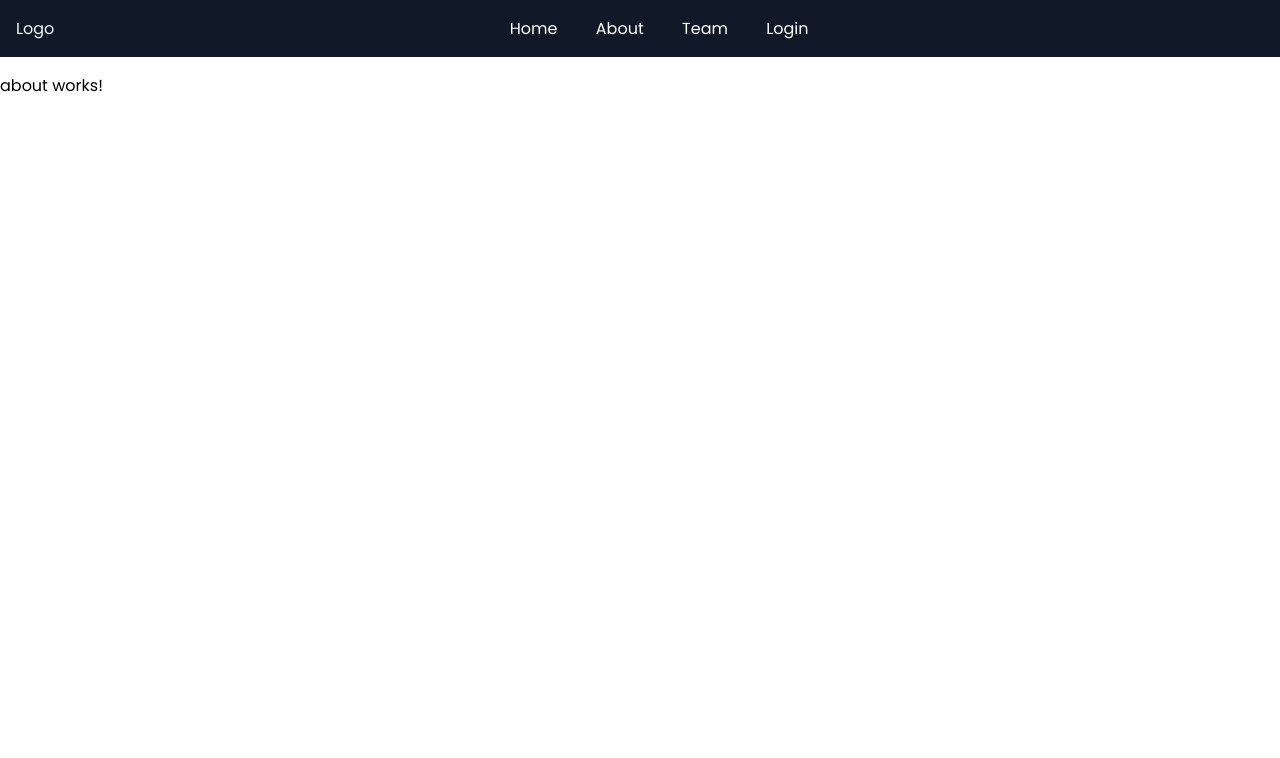
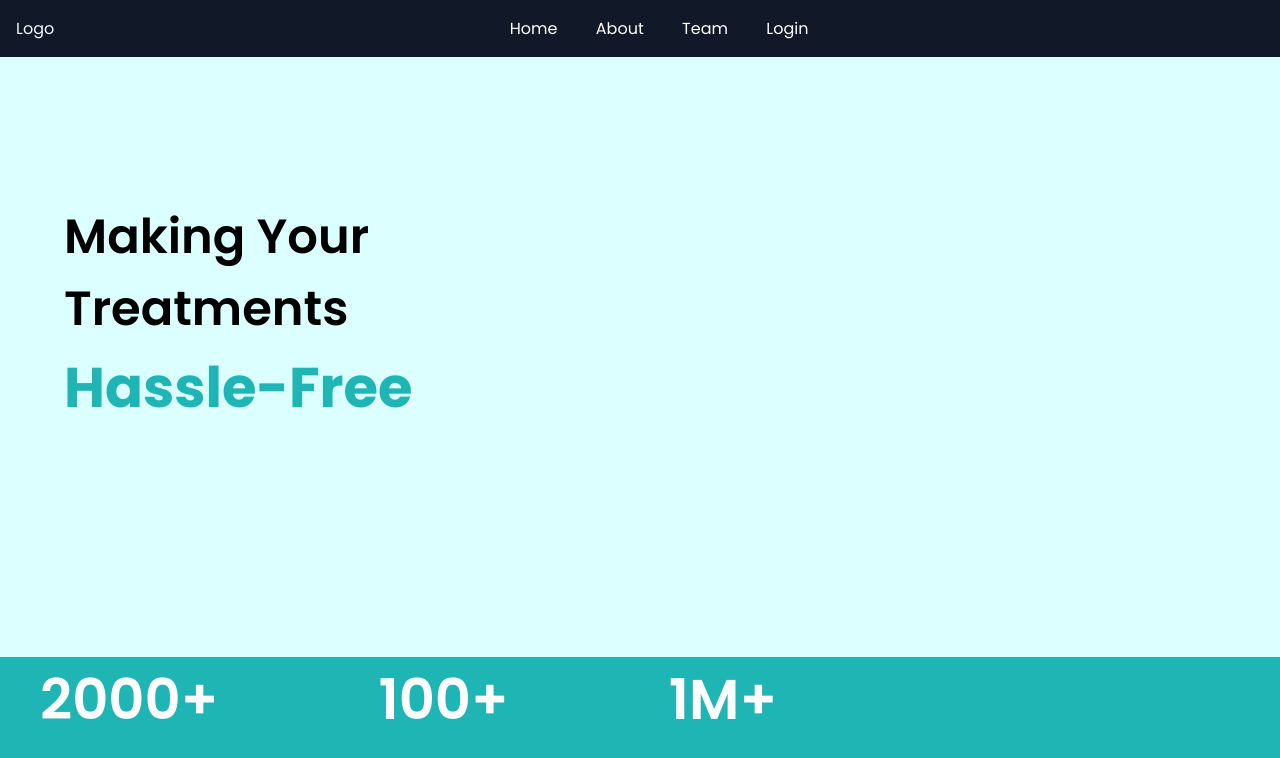
Before and after one commit to DarkPool-GSC/WEB_Frontend, an Angular app: page /about in a window 1280 px wide. Shown: the top 758 px of the page. Built offline with nearby package versions, Linux system fonts and the light colour scheme.

Commit message:
Added landing page

```diff
--- a/angular.json
+++ b/angular.json
@@ -94,5 +94,8 @@
         }
       }
     }
+  },
+  "cli": {
+    "analytics": "80738cd0-0be4-4277-bea7-624abd75a400"
   }
 }
--- a/src/app/Components/about/about.component.css
+++ b/src/app/Components/about/about.component.css
@@ -0,0 +1,34 @@
+.header-top {
+    background-color: #DCFFFF;
+    height: 75vh;
+}
+
+.header-h1 {
+    font-size: 3rem;
+    font-weight: 600;
+    padding-top: 9rem;
+    padding-left: 4rem;
+}
+
+.header-h2 {
+    font-size: 3.5rem;
+    font-weight: 700;
+    padding-left: 4rem;
+    color: #20B5B5;
+}
+
+.header-bottom {
+    background-color: #20B5B5;
+    color: white;
+    margin: 0;
+    height: 18vh;
+}
+
+ul {
+    list-style: none;
+    margin: 0;
+    font-size: 3.5rem;
+    display: flex;
+    column-gap: 10rem;
+    font-weight: 600;
+}
--- a/src/app/Components/about/about.component.html
+++ b/src/app/Components/about/about.component.html
@@ -1 +1,34 @@
-<p>about works!</p>
+<!DOCTYPE html>
+<html lang="en">
+<head>
+    <meta charset="UTF-8">
+    <meta http-equiv="X-UA-Compatible" content="IE=edge">
+    <meta name="viewport" content="width=device-width, initial-scale=1.0">
+    <title>Document</title>
+</head>
+<body>
+    <div class="header">
+        <div class="header-top">
+            <div class="header-h1">
+                Making Your <br> Treatments
+            </div>
+            <div class="header-h2">
+            Hassle-Free
+            </div>
+        </div>
+        <div class="header-bottom">
+            <ul>
+                <li>
+                    2000+
+                </li>
+                <li>
+                    100+
+                </li>
+                <li>
+                    1M+
+                </li>
+            </ul>
+        </div>
+    </div>
+</body>
+</html>
```
